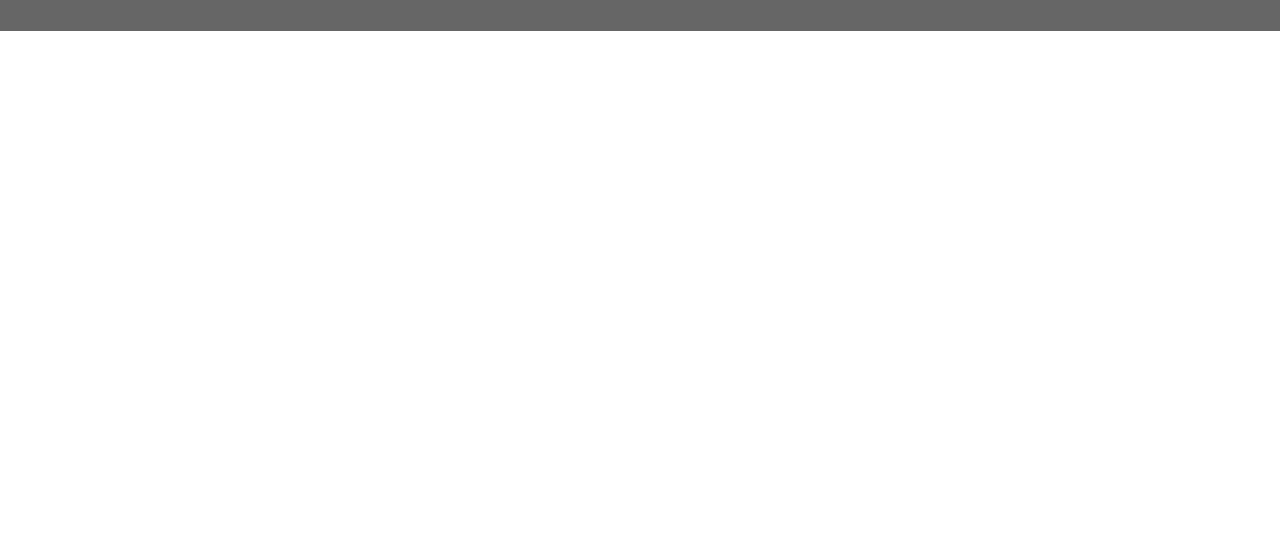
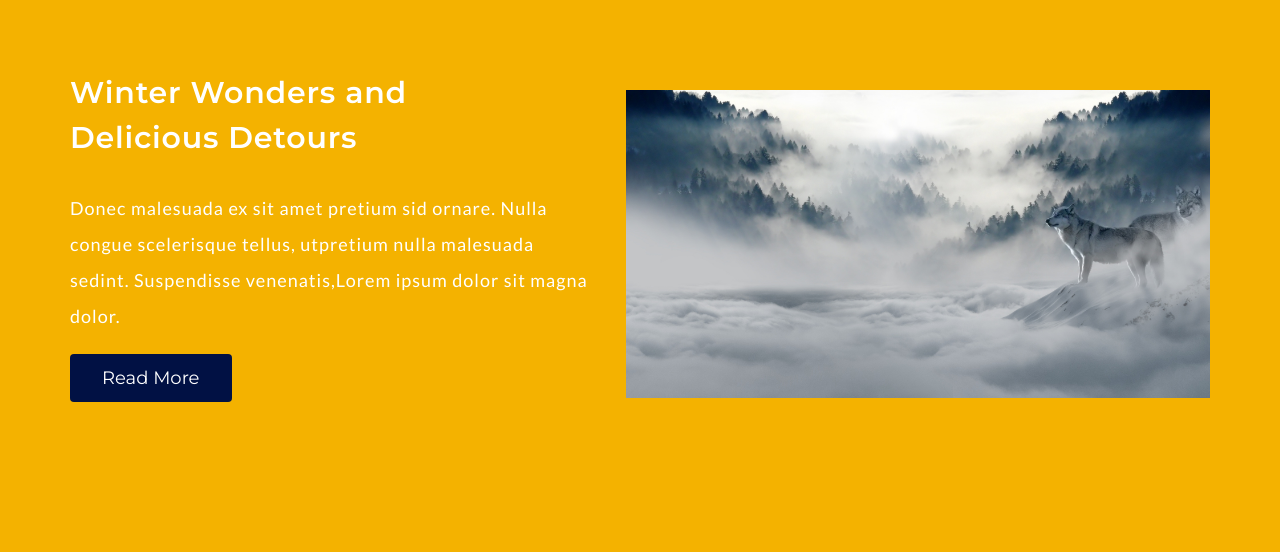
Before and after one commit to leviante/tripspot, a website: page TripSpot/dist/index.html in a window 1280 px wide. Shown: the part 769-1321 px from the top of the page. Before the commit the page ends 800 px from the top, so only its background shows below. Drawn offline with Linux system fonts and the light colour scheme.

Commit message:
Finished info-1 section

```diff
--- a/TripSpot/scss/main.scss
+++ b/TripSpot/scss/main.scss
@@ -6,6 +6,9 @@
     Author: Berk Açıkgöz
 
     CONTENTS:
+
+    - Section 1 (Landing)
+    - Section 2 (Info 1)
 
 
 
@@ -27,7 +30,7 @@
   position: fixed;
   font-family: $primary-font;
   width: 100%;
-  z-index: 2;
+  z-index: 3;
 
   .nav-container {
     @include flex-col;
@@ -75,7 +78,7 @@
   }
 }
 
-// LANDING
+// SECTION 1 - LANDING
 
 #landing {
   @include flex-justify-center;
@@ -226,3 +229,64 @@
     }
   }
 }
+
+// SECTION 2 - INFO 1
+#info-1 {
+  @include flex-align-center;
+  position: relative;
+  z-index: 2;
+  background-color: $primary-color;
+
+  .info-text {
+    align-self: flex-start;
+    font-family: $primary-font;
+    color: #fff;
+    margin: 80px 0px 0px 70px;
+    width: 90%;
+
+    h3 {
+      font-weight: 600;
+      font-size: 30px;
+      line-height: 1.5;
+      letter-spacing: 0.8px;
+      margin-bottom: 30px;
+      width: 80%;
+    }
+
+    p {
+      font-family: $secondary-font;
+      font-size: 18px;
+      line-height: 2;
+      letter-spacing: 1px;
+      margin-bottom: 20px;
+    }
+
+    a {
+      display: inline-block;
+      background-color: $secondary-color;
+      color: #fff;
+      text-decoration: none;
+      font-size: 18px;
+      font-weight: 400;
+      padding: 13px 32px;
+      border: none;
+      border-radius: 4px;
+
+      &:hover {
+        background-color: #fff;
+        color: #000;
+      }
+    }
+  }
+
+  .info-img {
+    width: 100%;
+    height: 50%;
+    margin: 100px 70px 150px 30px;
+
+    img {
+      width: 100%;
+      height: 100%;
+    }
+  }
+}
```
Also changed, not shown: TripSpot/dist/css/main.css, TripSpot/dist/img/info-1.jpg (added), TripSpot/dist/index.html.
